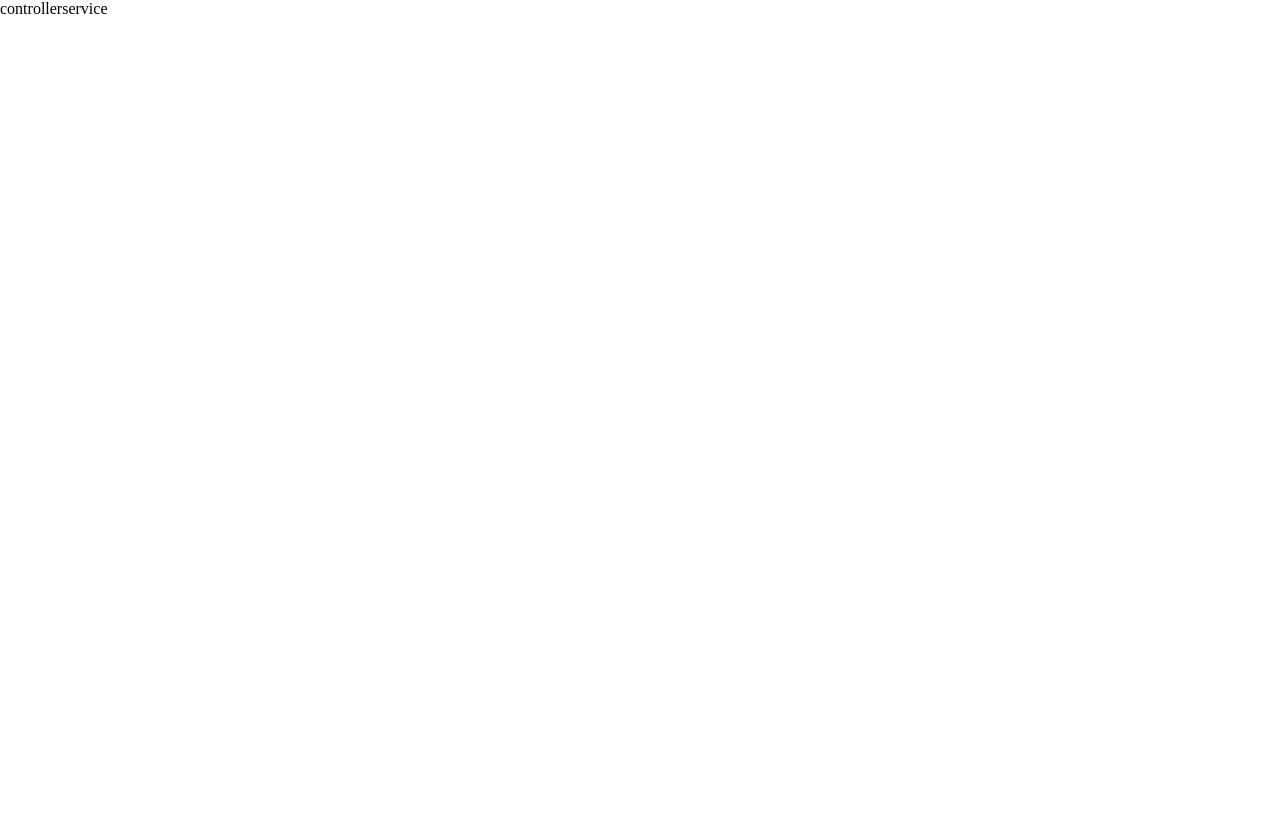
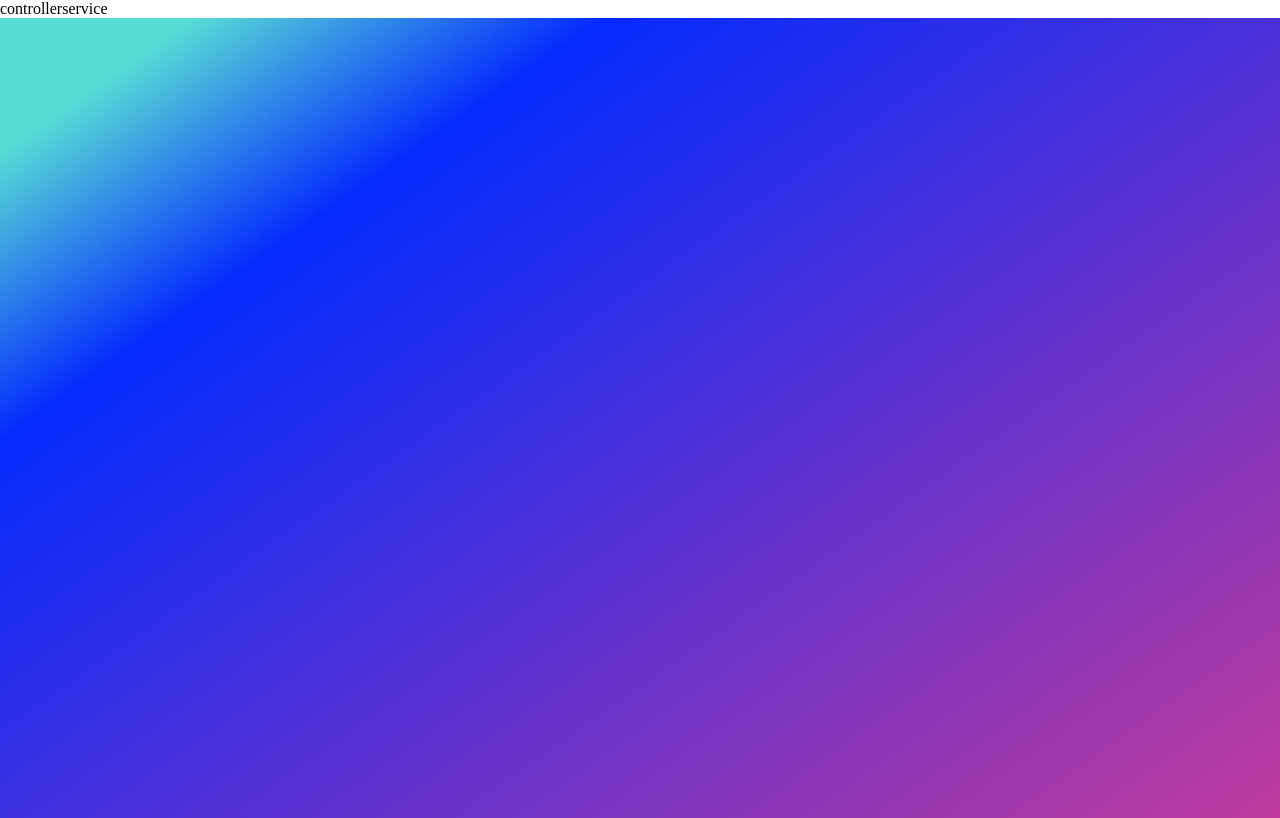
Before and after one commit to MeganMFisher/Dashboard, a website: page public/index.html in a window 1280 px wide. Drawn offline with nearby package versions, Linux system fonts and the light colour scheme; files that its build step writes are made by us from their sources.

Commit message:
linear-gradient test

```diff
--- a/public/index.html
+++ b/public/index.html
@@ -5,11 +5,12 @@
         <meta charset="UTF-8">
         <meta name="viewport" content="width=device-width, initial-scale=1">
         <link href="reset.css" rel="stylesheet">
-        <link href="styles.css" rel="stylesheet">
+        <link href="styles/styles.css" rel="stylesheet">
     </head>
     <body ng-controller="mainCtrl">
 
     {{test}}{{test1}}
+    <div></div>
 
     <script src="https://ajax.googleapis.com/ajax/libs/angularjs/1.5.6/angular.js"></script>
     <script src='js/app.js'></script>
--- a/public/styles/styles.css
+++ b/public/styles/styles.css
@@ -0,0 +1,8 @@
+div {
+    width: 100%;
+    height: 100vh;
+    background-image: -webkit-linear-gradient(55deg, #58dbd5 8%, #052afc 25%, #bf3b9c 100%);
+    background-image: -moz-linear-gradient(55deg, #58dbd5 8%, #052afc 25%, #bf3b9c 100%);
+    background-image: -o-linear-gradient(55deg, #58dbd5 8%, #052afc 25%, #bf3b9c 100%);
+    background-image: linear-gradient(145deg, #58dbd5 8%, #052afc 25%, #bf3b9c 100%);
+}
```
